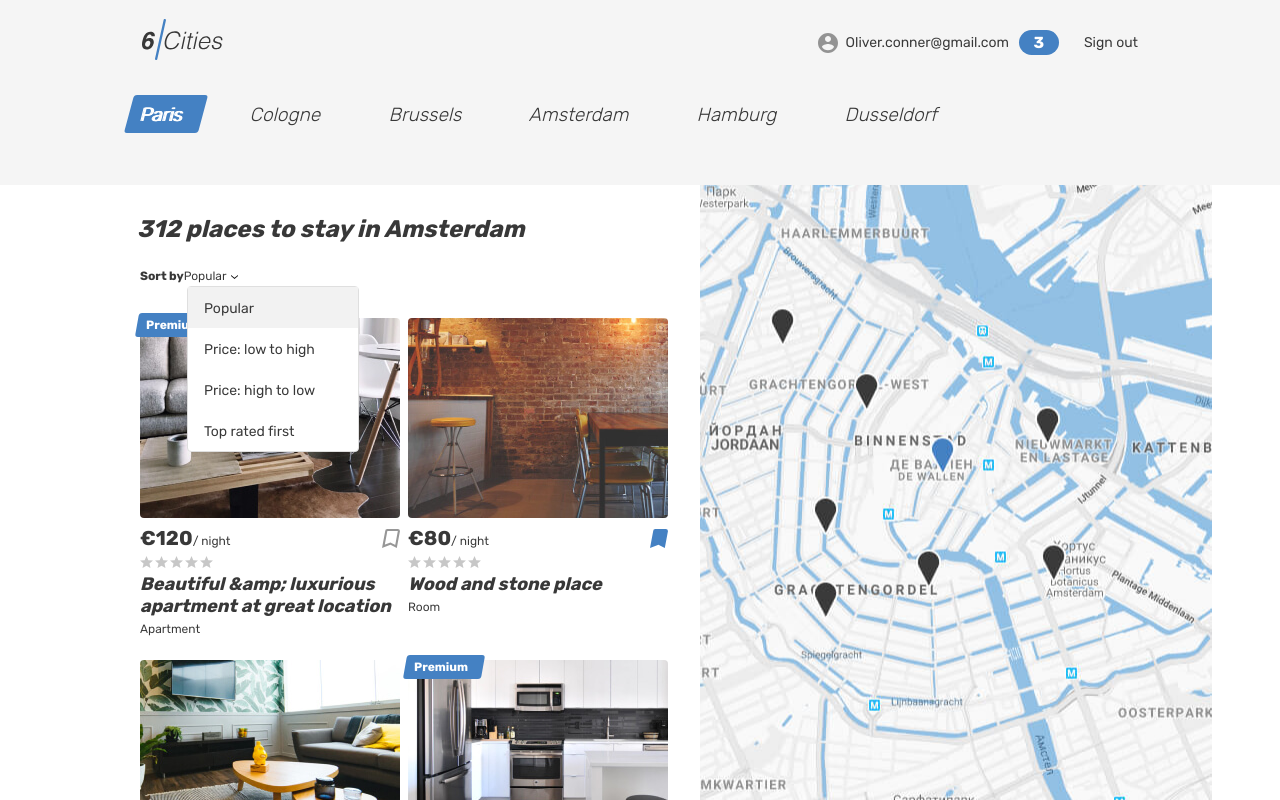
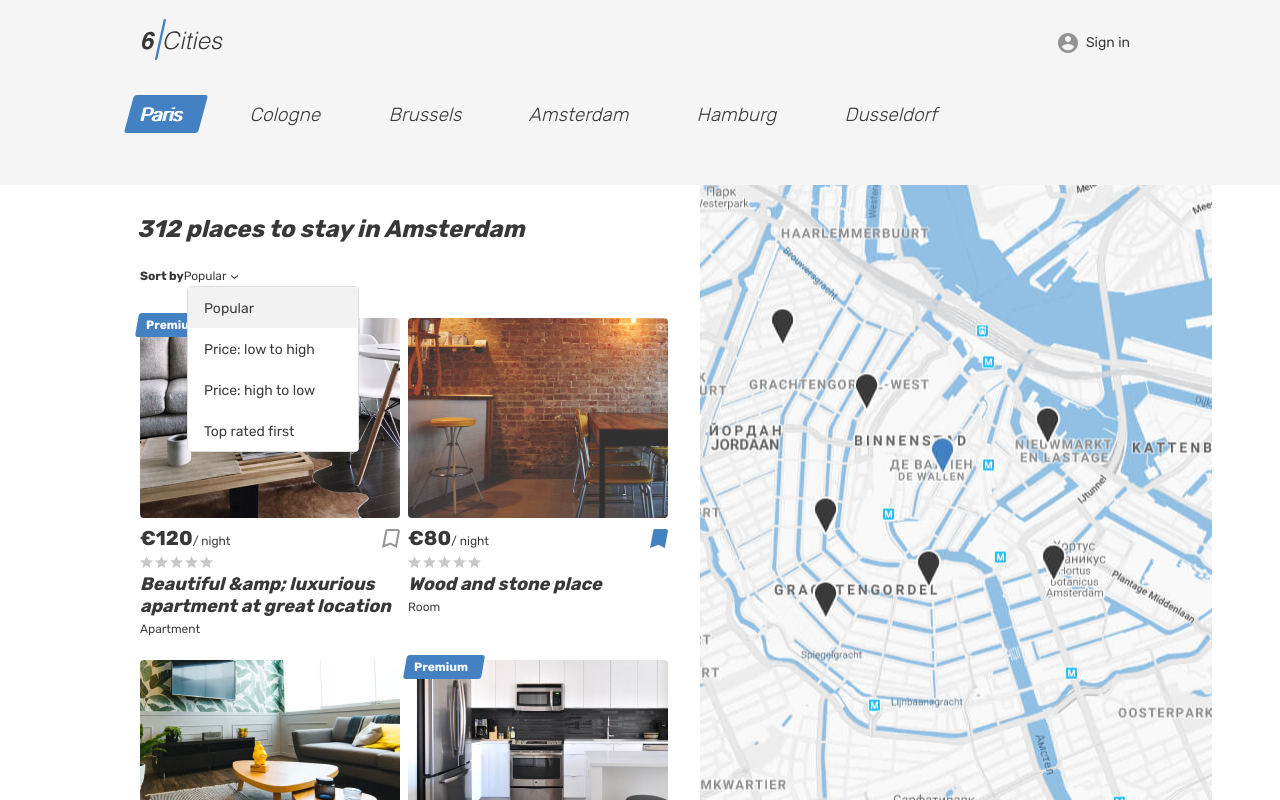
Before and after one commit to htmlacademy-react/1562639-six-cities-15, a React (Vite) app: page /paris in a window 1280 px wide. Built offline with nearby package versions, Linux system fonts and the light colour scheme.

Commit message:
Добавляет LoggedNavigation

```diff
--- a/src/components/header/header.tsx
+++ b/src/components/header/header.tsx
@@ -1,8 +1,15 @@
 import { Link } from 'react-router-dom';
 import Logo from '../logo/logo';
-import { AppRoute } from '../../constants/const';
+import LoggedNavigation from '../logged-navigation/logged-navigation';
+import { AppRoute, AuthorizationStatus } from '../../constants/const';
 
-function Header(): JSX.Element {
+type HeaderProps = {
+  authorizationStatus: AuthorizationStatus;
+}
+
+function Header({ authorizationStatus }: HeaderProps): JSX.Element {
+  const isAuthorized = authorizationStatus === AuthorizationStatus.Auth;
+
   return (
     <header className="header">
       <div className="container">
@@ -11,25 +18,21 @@ function Header(): JSX.Element {
             <Logo width={81} height={41} />
           </div>
           <nav className="header__nav">
+            {isAuthorized ? (
+              <LoggedNavigation />
+            ) : (
               <ul className="header__nav-list">
                 <li className="header__nav-item user">
                   <Link
                     className="header__nav-link header__nav-link--profile"
-                  to={AppRoute.Favorites}
+                    to={AppRoute.Login}
                   >
                     <div className="header__avatar-wrapper user__avatar-wrapper"></div>
-                  <span className="header__user-name user__name">
-                    Oliver.conner@gmail.com
-                  </span>
-                  <span className="header__favorite-count">3</span>
-                </Link>
-              </li>
-              <li className="header__nav-item">
-                <Link className="header__nav-link" to={AppRoute.Root}>
-                  <span className="header__signout">Sign out</span>
+                    <span className="header__login">Sign in</span>
                   </Link>
                 </li>
               </ul>
+            )}
           </nav>
         </div>
       </div>
--- /dev/null
+++ b/src/components/logged-navigation/logged-navigation.tsx
@@ -0,0 +1,28 @@
+import { Link } from 'react-router-dom';
+import { AppRoute } from '../../constants/const';
+
+function LoggedNavigation() {
+  return (
+    <ul className="header__nav-list">
+      <li className="header__nav-item user">
+        <Link
+          className="header__nav-link header__nav-link--profile"
+          to={AppRoute.Favorites}
+        >
+          <div className="header__avatar-wrapper user__avatar-wrapper"></div>
+          <span className="header__user-name user__name">
+            Oliver.conner@gmail.com
+          </span>
+          <span className="header__favorite-count">3</span>
+        </Link>
+      </li>
+      <li className="header__nav-item">
+        <Link className="header__nav-link" to={AppRoute.Root}>
+          <span className="header__signout">Sign out</span>
+        </Link>
+      </li>
+    </ul>
+  );
+}
+
+export default LoggedNavigation;
```
Lines whose indentation alone changed are shown as unchanged.
